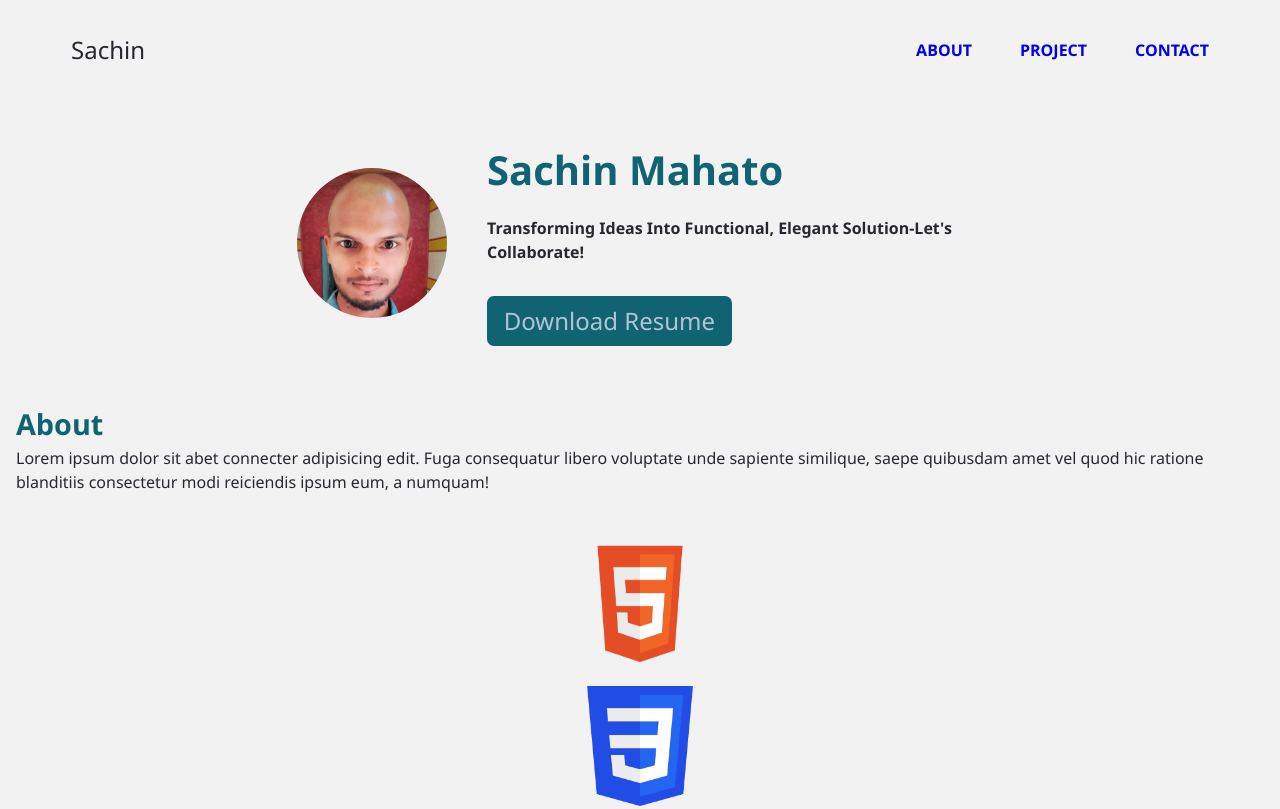
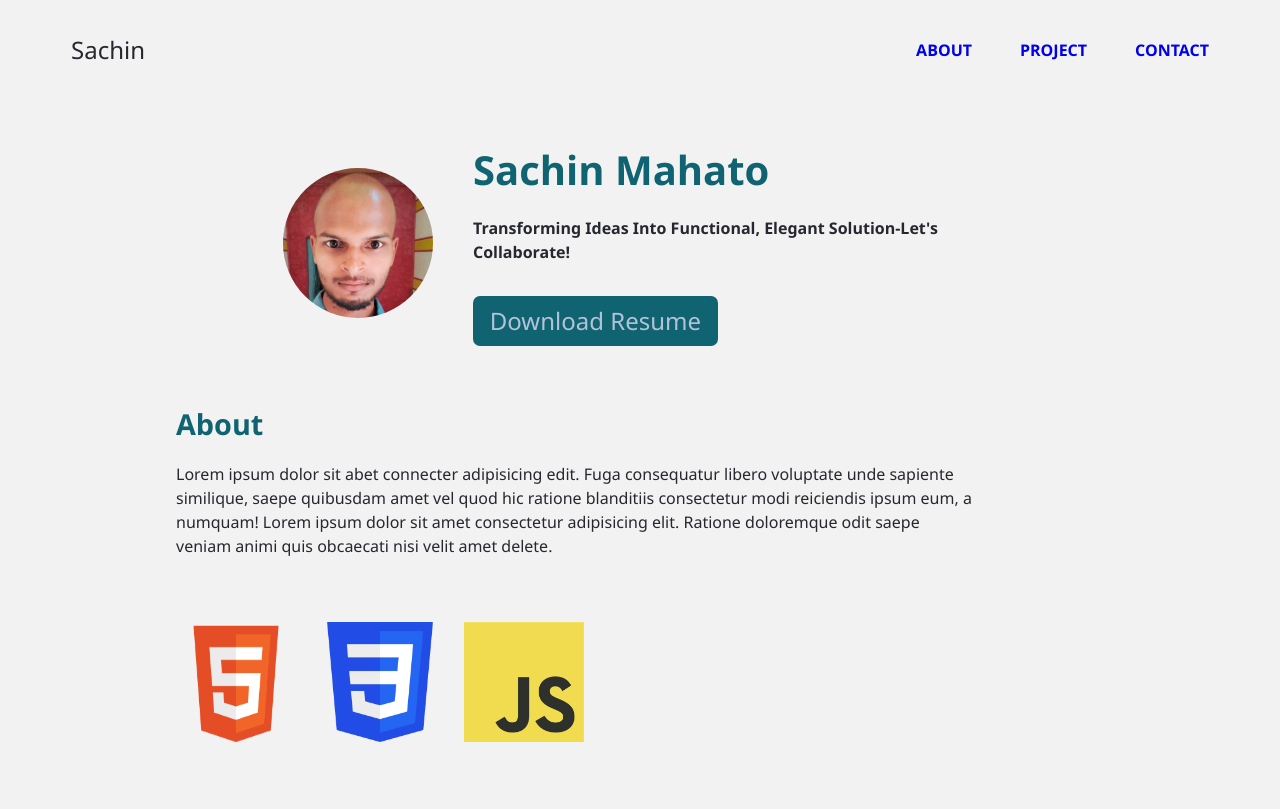
Before and after one commit to Sachin-Mahato/portfolio, a website: page index.html in a window 1280 px wide. Shown: the top 809 px of the page. Drawn offline with Linux system fonts and the light colour scheme.

Commit message:
made the about page responsive

```diff
--- a/index.html
+++ b/index.html
@@ -51,9 +51,11 @@
     </header>
     <!-- About  -->
     <section class="about">
-      <h2 class="about_title">about</h2>
-      <div>
-        <p class="about_descr">Lorem ipsum dolor sit abet connecter adipisicing edit. Fuga consequatur libero voluptate unde sapiente similique, saepe quibusdam amet vel quod hic ratione blanditiis consectetur modi reiciendis ipsum eum, a numquam!</p>
+      <div class="about_wrapper">
+
+        <h2 class="about_title">about</h2>
+        <div>
+          <p class="about_descr">Lorem ipsum dolor sit abet connecter adipisicing edit. Fuga consequatur libero voluptate unde sapiente similique, saepe quibusdam amet vel quod hic ratione blanditiis consectetur modi reiciendis ipsum eum, a numquam! Lorem ipsum dolor sit amet consectetur adipisicing elit. Ratione doloremque odit saepe veniam animi quis obcaecati nisi velit amet delete.</p>
       </div>
       <div class="about_tools">
         <img src="./src/img/HTML5_logo_and_wordmark.svg.png" alt="html logo">
@@ -61,6 +63,7 @@
         <img src="./src/img/JavaScript-logo.png" alt="javascript logo">
       </div>
       <!-- About end -->
+    </div>
     </section>
     <script src="./src/js/script.js"></script>
   </main>
--- a/src/css/main.css
+++ b/src/css/main.css
@@ -26,7 +26,7 @@ body {
   /* height: 0; */
   overflow: hidden;
   list-style-type: none;
-  transform: translateX(100%);
+  transform: translateX(1000%);
 
   li > a {
     text-decoration: none;
@@ -92,7 +92,7 @@ body {
   height: 150px;
   border-radius: 50%;
   border: none;
-  margin: 0 auto;
+  margin-inline: auto;
 }
 .hero_title {
   font-size: 2.5rem;
@@ -143,7 +143,7 @@ body {
 @media only screen and (min-width: 780px) {
   .navbar {
     max-width: 1170px;
-    margin: 0 auto;
+    margin-inline: auto;
     display: flex;
     align-items: center;
     justify-content: space-between;
@@ -167,13 +167,24 @@ body {
     display: none;
   }
   .hero {
+    max-width: 900px;
     flex-direction: row;
     align-items: center;
+    margin-inline-start: 10em;
     /* justify-content: start; */
     /* margin-inline: 5em; */
     gap: 2.5rem;
     margin-block: 2.5em;
   }
+  .hero_img_container, .hero_bio {
+    flex-grow: 1;
+  }
+
+    .hero_img {
+      margin-inline: 0;
+      float: right;
+    }
+
   .hero_title {
     text-align: start;
   }
@@ -193,4 +204,18 @@ body {
     align-self: flex-start;
     justify-self: flex-start;
   }
+  /* About */
+  .about_wrapper {
+    display: flex;
+    flex-direction: column;
+    gap: 1em;
+    margin-inline-start: 10em;
+  }
+  .about_descr {
+    max-width: 800px;
+  }
+  .about_tools {
+    flex-direction: row;
+    justify-content: flex-start;
+  }
 }
```
